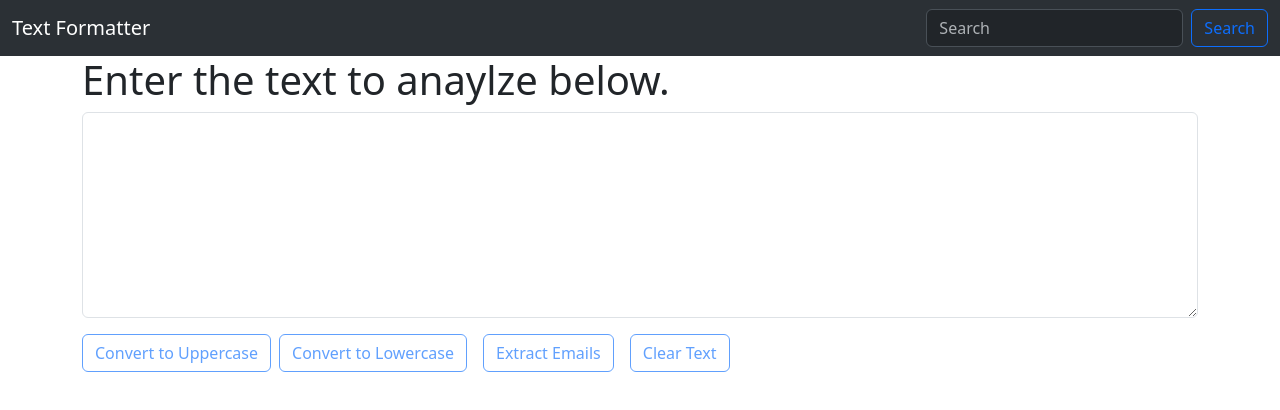
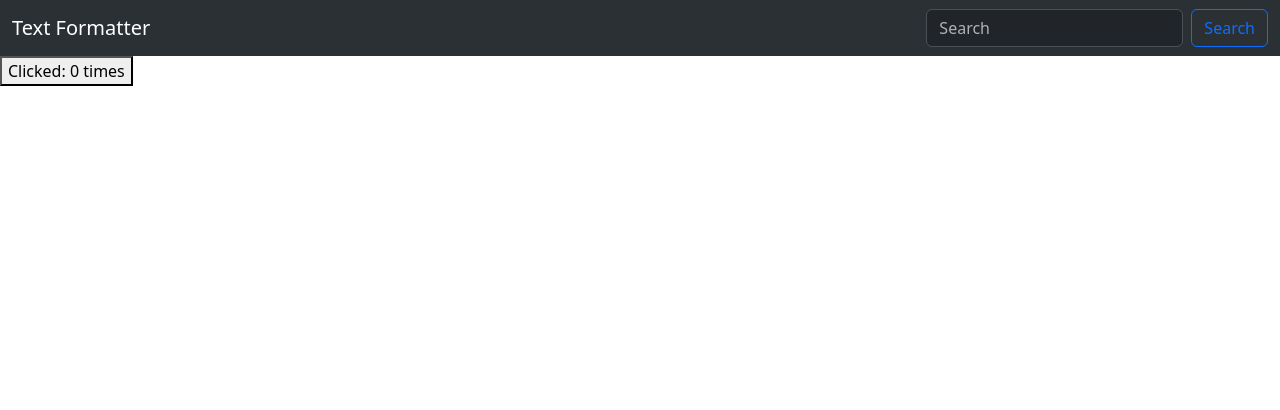
Before and after one commit to Singhhimesh/react-practices, a React (Vite) app: page / in a window 1280 px wide. Shown: the top 410 px of the page. Built offline with nearby package versions, Linux system fonts and the light colour scheme.

Commit message:
now about useEffect.

```diff
--- a/package.json
+++ b/package.json
@@ -10,6 +10,7 @@
     "preview": "vite preview"
   },
   "dependencies": {
+    "axios": "^1.7.2",
     "react": "^18.3.1",
     "react-dom": "^18.3.1",
     "react-router-dom": "^6.24.0"
--- a/src/App.jsx
+++ b/src/App.jsx
@@ -1,14 +1,12 @@
 import NavBar from "./components/NavBar";
-import TextForm from "./components/TextForm";
-
+// import Todo from "./components/Todo";
+import Counter from "./components/Counter";
 const App = () => {
   return (
     <>
       <NavBar />
-
-      <div className="container">
-        <TextForm heading={"Enter the text to anaylze below."}></TextForm>
-      </div>
+      {/* <Todo></Todo> */}
+      <Counter></Counter>
     </>
   );
 }
--- /dev/null
+++ b/src/components/Counter.jsx
@@ -0,0 +1,23 @@
+import { useEffect, useState } from "react"
+
+const Counter = () => {
+    const [count, setCount] = useState(0);
+
+    useEffect(() => {
+        console.log('*****CALLED EVERY TIME*****');
+    });
+
+    useEffect(() => {
+        console.log('*****CALLED EVERY ONE TIME*****');
+
+        return () => {
+            alert('Unmonted');
+        };
+    }, []);
+
+    return <>
+        <button onClick={() => setCount((count) => ++count)}>Clicked: {count} times</button>
+    </>
+}
+
+export default Counter;
--- /dev/null
+++ b/src/components/Todo.jsx
@@ -0,0 +1,23 @@
+import { useState } from "react";
+import { useEffect } from "react";
+import axios from "axios";
+
+const Todo = () => {
+  const [todos, setTodo] = useState([]);
+
+  useEffect(() => {
+    axios.get("https://jsonplaceholder.typicode.com/todos").then(res => setTodo(res.data));
+  }, []);
+
+  return (
+    <>
+      <ul>
+        {todos && todos.length
+          ? todos.map((todo) => <li key={todo.id}>{todo.title}</li>)
+          : ""}
+      </ul>
+    </>
+  );
+};
+
+export default Todo;
--- a/src/main.jsx
+++ b/src/main.jsx
@@ -3,7 +3,5 @@ import ReactDOM from 'react-dom/client'
 import App from './App.jsx'
 
 ReactDOM.createRoot(document.getElementById('root')).render(
-  <React.StrictMode>
     <App />
-  </React.StrictMode>,
 )
```
Also changed, not shown: 1 other file (tests, documents, lock files or other folders).
